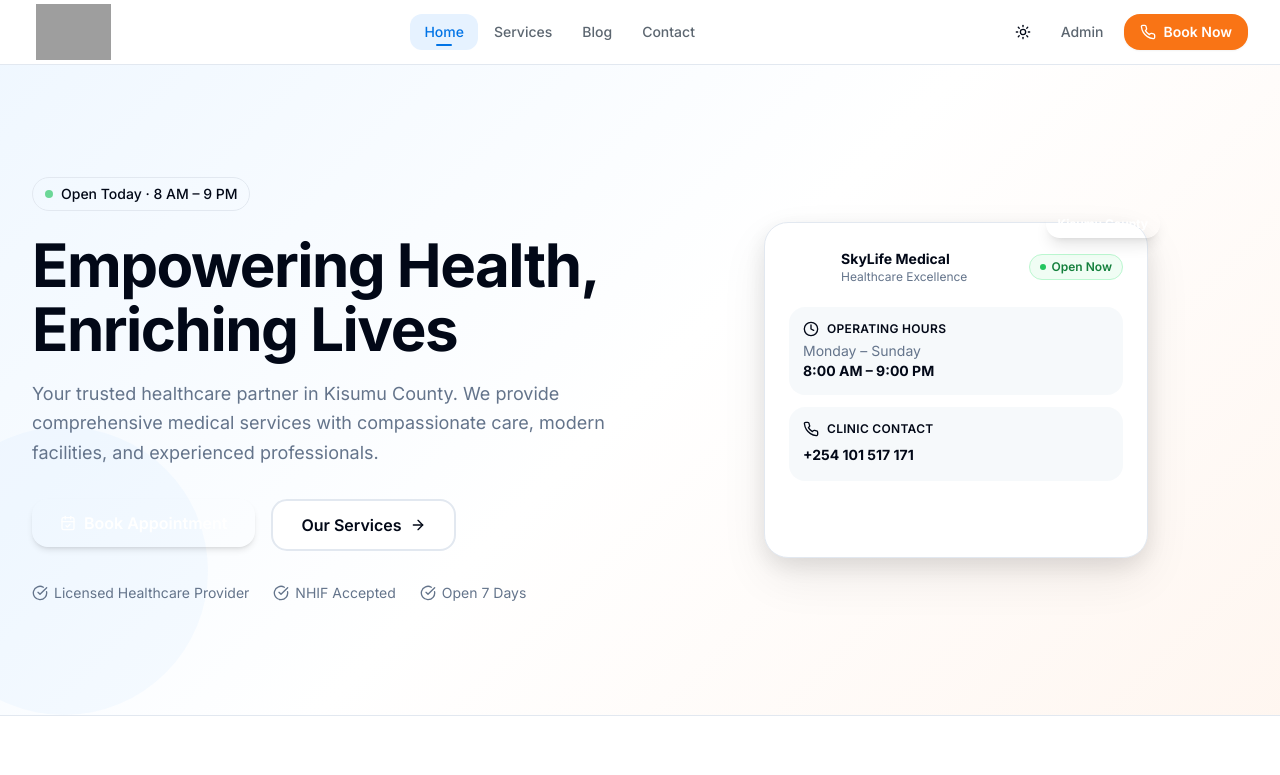
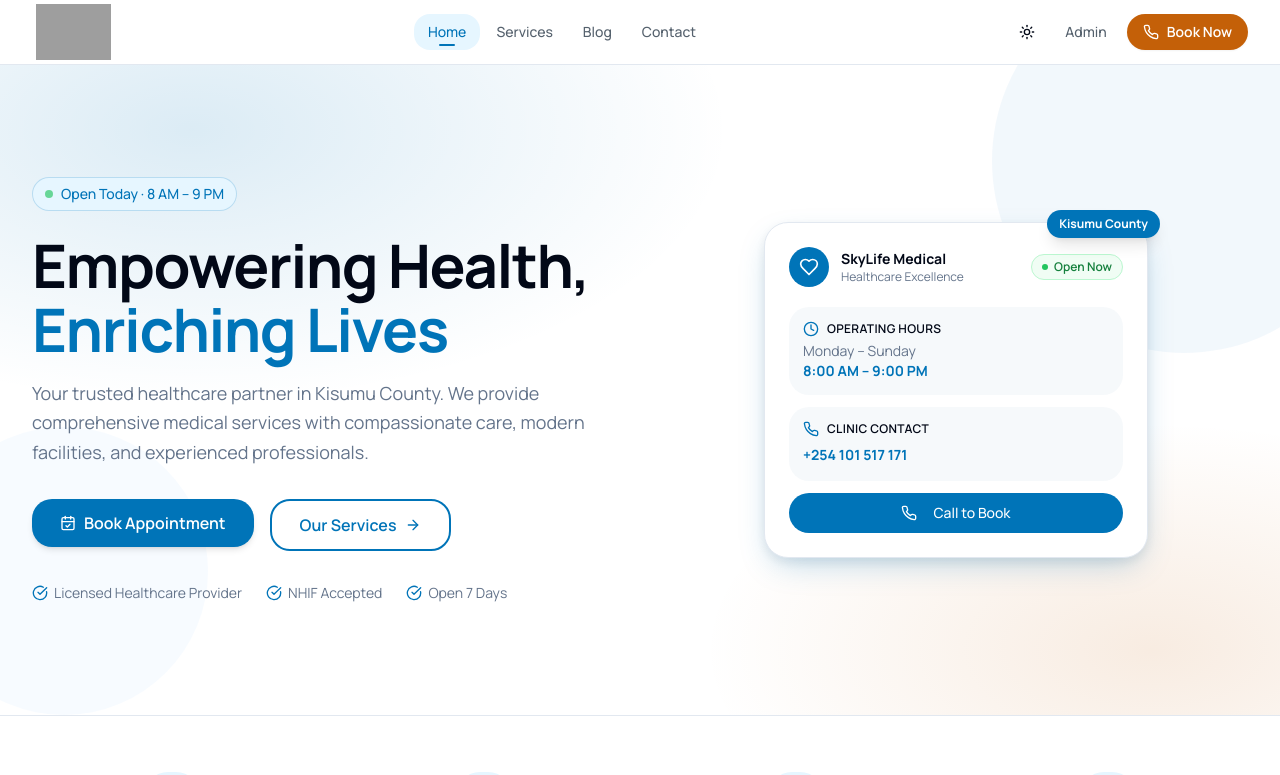
Before and after one commit to joashnyamai/skymed-life-web, a React (Vite) app: page / in a window 1280 px wide. Shown: the top 775 px of the page. Built offline with nearby package versions, Linux system fonts and the light colour scheme; grey boxes are pictures that could not be loaded.

Commit message:
Changes
Co-authored-by: joashnyamai <105638207+joashnyamai@users.noreply.github.com>

```diff
--- a/src/index.css
+++ b/src/index.css
@@ -7,6 +7,14 @@
 
 @layer base {
   :root {
+    --brand-blue: 202 100% 36%;
+    --brand-blue-soft: 202 100% 95%;
+    --brand-blue-deep: 205 100% 28%;
+    --brand-orange: 28 92% 40%;
+    --brand-orange-soft: 31 100% 94%;
+    --brand-gray: 210 12% 38%;
+    --brand-light-gray: 205 30% 98%;
+    --brand-navy: 210 55% 13%;
     --background: 0 0% 100%;
     --foreground: 222.2 84% 4.9%;
 
@@ -16,7 +24,7 @@
     --popover: 0 0% 100%;
     --popover-foreground: 222.2 84% 4.9%;
 
-    --primary: 210 100% 45%;
+    --primary: 202 100% 36%;
     --primary-foreground: 0 0% 100%;
 
     --secondary: 210 40% 96.1%;
@@ -25,17 +33,17 @@
     --muted: 210 40% 96.1%;
     --muted-foreground: 215.4 16.3% 46.9%;
 
-    --accent: 210 100% 95%;
-    --accent-foreground: 210 100% 30%;
+    --accent: 31 100% 94%;
+    --accent-foreground: 26 90% 30%;
 
     --destructive: 0 84.2% 60.2%;
     --destructive-foreground: 210 40% 98%;
 
     --border: 214.3 31.8% 91.4%;
     --input: 214.3 31.8% 91.4%;
-    --ring: 210 100% 45%;
+    --ring: 202 100% 36%;
 
-    --radius: 0.75rem;
+    --radius: 1rem;
 
     --sidebar-background: 0 0% 98%;
     --sidebar-foreground: 240 5.3% 26.1%;
@@ -48,17 +56,25 @@
   }
 
   .dark {
-    --background: 222.2 84% 4.9%;
+    --brand-blue: 202 85% 42%;
+    --brand-blue-soft: 202 70% 14%;
+    --brand-blue-deep: 202 90% 34%;
+    --brand-orange: 28 90% 46%;
+    --brand-orange-soft: 28 60% 14%;
+    --brand-gray: 210 15% 70%;
+    --brand-light-gray: 212 35% 9%;
+    --brand-navy: 210 55% 6%;
+    --background: 212 40% 6%;
     --foreground: 210 40% 98%;
 
-    --card: 220 28% 8%;
+    --card: 212 32% 10%;
     --card-foreground: 210 40% 98%;
 
-    --popover: 220 28% 8%;
+    --popover: 212 32% 10%;
     --popover-foreground: 210 40% 98%;
 
-    --primary: 210 100% 55%;
-    --primary-foreground: 0 0% 100%;
+    --primary: 202 100% 62%;
+    --primary-foreground: 210 55% 8%;
 
     --secondary: 217.2 32.6% 17.5%;
     --secondary-foreground: 210 40% 98%;
@@ -66,15 +82,15 @@
     --muted: 217.2 32.6% 17.5%;
     --muted-foreground: 215 20.2% 65.1%;
 
-    --accent: 210 100% 15%;
-    --accent-foreground: 210 100% 75%;
+    --accent: 28 60% 14%;
+    --accent-foreground: 31 95% 65%;
 
     --destructive: 0 62.8% 30.6%;
     --destructive-foreground: 210 40% 98%;
 
     --border: 217.2 32.6% 17.5%;
     --input: 217.2 32.6% 17.5%;
-    --ring: 210 100% 55%;
+    --ring: 202 100% 62%;
 
     --sidebar-background: 240 5.9% 10%;
     --sidebar-foreground: 240 4.8% 95.9%;
@@ -94,7 +110,8 @@
 
   body {
     @apply bg-background text-foreground;
-    font-family: "Inter", system-ui, sans-serif;
+    font-family: "Manrope", system-ui, sans-serif;
+    -webkit-font-smoothing: antialiased;
     line-height: 1.65;
   }
 
@@ -116,24 +133,27 @@
   .text-balance { text-wrap: balance; }
 
   .gradient-hero {
-    background: linear-gradient(
-      135deg,
-      hsl(210, 100%, 97%) 0%,
-      hsl(0, 0%, 100%) 50%,
-      hsl(25, 95%, 97%) 100%
-    );
+    background:
+      radial-gradient(60% 60% at 15% 10%, hsl(var(--brand-blue) / 0.14), transparent 70%),
+      radial-gradient(50% 50% at 90% 90%, hsl(var(--brand-orange) / 0.12), transparent 70%),
+      hsl(var(--background));
   }
 
   .gradient-blue {
-    background: linear-gradient(135deg, hsl(210,100%,45%) 0%, hsl(215,95%,38%) 100%);
+    background: linear-gradient(135deg, hsl(var(--brand-blue)) 0%, hsl(var(--brand-blue-deep)) 100%);
+  }
+
+  .glass {
+    background: hsl(var(--background) / 0.75);
+    backdrop-filter: saturate(180%) blur(14px);
   }
 
   .shadow-card {
-    box-shadow: 0 1px 3px rgba(0,0,0,0.05), 0 4px 14px rgba(0,0,0,0.07);
+    box-shadow: 0 1px 2px hsl(var(--brand-navy) / 0.06), 0 8px 24px -8px hsl(var(--brand-blue) / 0.18);
   }
 
   .shadow-card-hover {
-    box-shadow: 0 8px 24px rgba(0,0,0,0.10), 0 20px 48px rgba(0,0,0,0.07);
+    box-shadow: 0 12px 32px -8px hsl(var(--brand-blue) / 0.28), 0 4px 12px hsl(var(--brand-navy) / 0.08);
   }
 
   @media (prefers-reduced-motion: reduce) {
--- a/tailwind.config.ts
+++ b/tailwind.config.ts
@@ -17,7 +17,7 @@ export default {
     },
     extend: {
       fontFamily: {
-        sans: ["Inter", "system-ui", "sans-serif"],
+        sans: ["Manrope", "system-ui", "sans-serif"],
       },
       colors: {
         border: "hsl(var(--border))",
@@ -26,12 +26,12 @@ export default {
         background: "hsl(var(--background))",
         foreground: "hsl(var(--foreground))",
         primary: {
-          DEFAULT: "hsl(210, 100%, 45%)",
-          foreground: "hsl(0, 0%, 98%)",
+          DEFAULT: "hsl(var(--primary))",
+          foreground: "hsl(var(--primary-foreground))",
         },
         secondary: {
-          DEFAULT: "hsl(210, 40%, 96.1%)",
-          foreground: "hsl(222.2, 47.4%, 11.2%)",
+          DEFAULT: "hsl(var(--secondary))",
+          foreground: "hsl(var(--secondary-foreground))",
         },
         muted: {
           DEFAULT: "hsl(var(--muted))",
@@ -64,13 +64,16 @@ export default {
           ring: "hsl(var(--sidebar-ring))",
         },
         medical: {
-          blue:        "hsl(210, 100%, 45%)",
-          lightBlue:   "hsl(210, 100%, 95%)",
-          orange:      "hsl(25, 95%, 53%)",
-          lightOrange: "hsl(25, 95%, 95%)",
-          gray:        "hsl(210, 10%, 40%)",
-          lightGray:   "hsl(210, 20%, 98%)",
-          navy:        "hsl(215, 60%, 14%)",
+          blue: "hsl(var(--brand-blue) / <alpha-value>)",
+          lightBlue: "hsl(var(--brand-blue-soft) / <alpha-value>)",
+          teal: "hsl(var(--brand-blue) / <alpha-value>)",
+          tealLight: "hsl(var(--brand-blue-soft) / <alpha-value>)",
+          tealDark: "hsl(var(--brand-blue-deep) / <alpha-value>)",
+          orange: "hsl(var(--brand-orange) / <alpha-value>)",
+          lightOrange: "hsl(var(--brand-orange-soft) / <alpha-value>)",
+          gray: "hsl(var(--brand-gray) / <alpha-value>)",
+          lightGray: "hsl(var(--brand-light-gray) / <alpha-value>)",
+          navy: "hsl(var(--brand-navy) / <alpha-value>)",
         },
       },
       borderRadius: {
```
